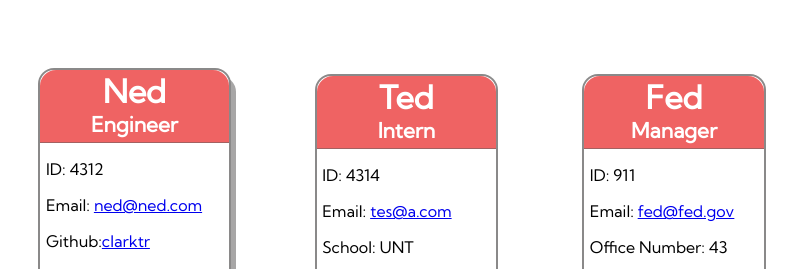
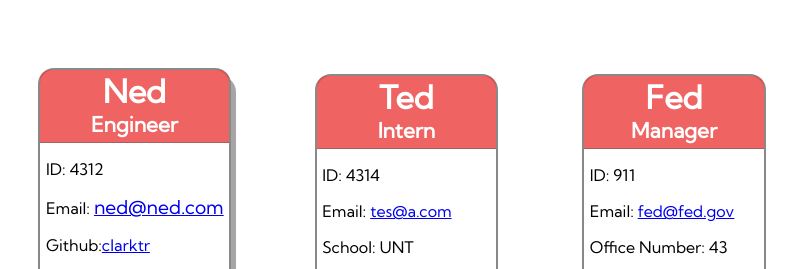
Before and after one commit to clarktr1/Employee-Database, a website: page public/index.html in a window 1280 px wide. In both pictures the pointer is over the link "ned@ned.com". Shown: the part 214-483 px from the top of the page, 238-1042 px from the left. Drawn offline with Linux system fonts and the light colour scheme.

Commit message:
fixes some small css things

```diff
--- a/public/styles.css
+++ b/public/styles.css
@@ -68,7 +68,7 @@ h1 {
     background-color: rgba(236, 63, 63, 0.813);
     border-bottom: 1px solid rgba(97, 94, 94, 0.539);
     padding-top: 1px;
-    border-radius: 16px 16px 0 0;
+    border-radius: 10px 10px 0 0;
 }
 
 .title{
@@ -82,3 +82,7 @@ h1 {
     margin: 0;
     padding-bottom: 3%;
 }
+
+a:hover {
+    font-size: 1.2rem;
+}
```
